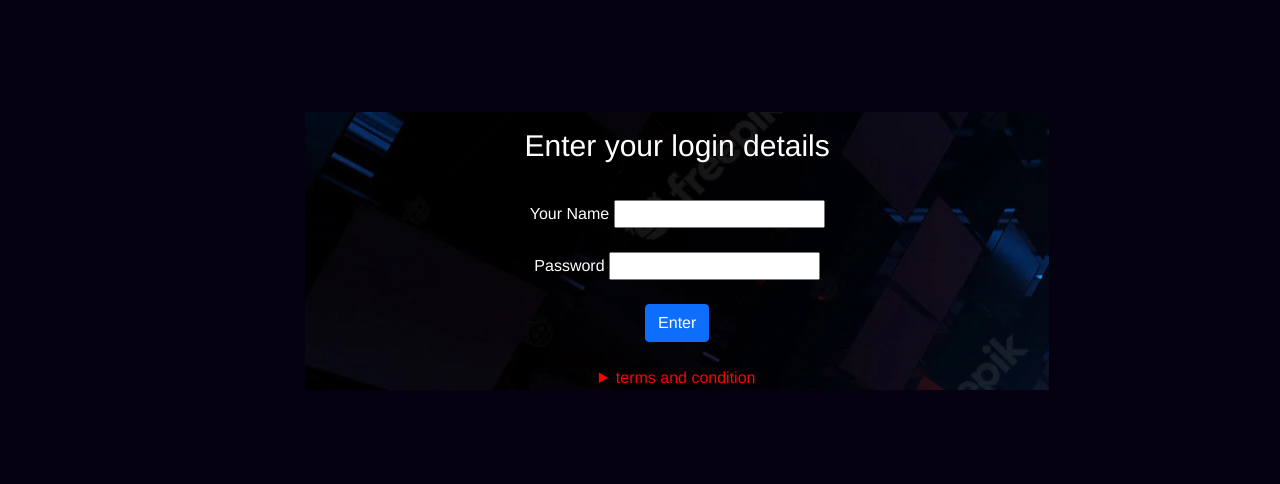
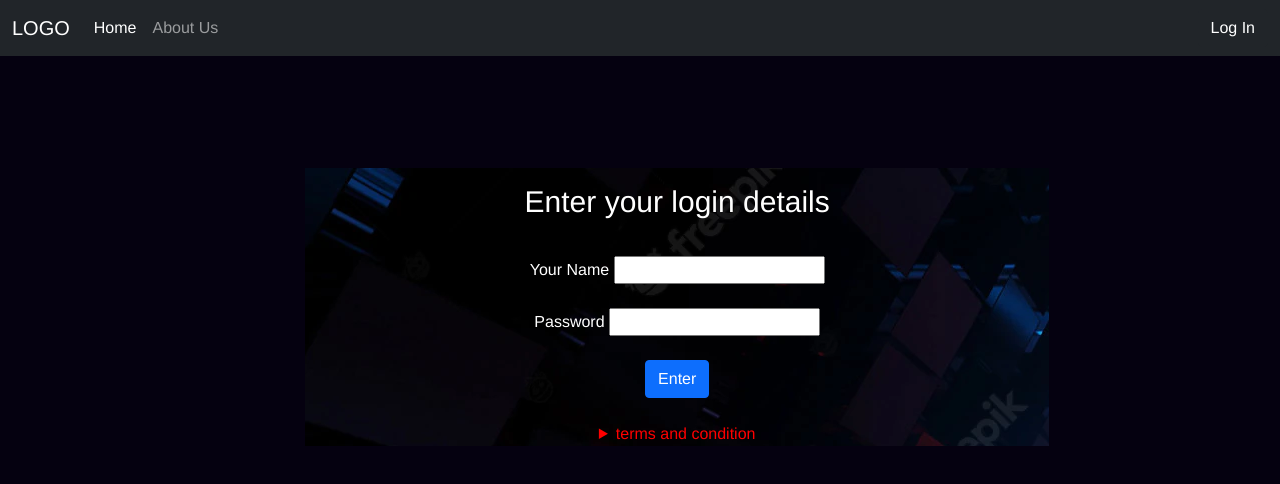
Before and after one commit to Akanimomichael/html-css_exercise, a plain HTML site: page login.html in a window 1280 px wide. Drawn offline with nearby package versions, Linux system fonts and the light colour scheme.

Commit message:
linking the pages to nav bar
always try to link the pages created

Co-Authored-By: aniekeme112 <84599947+aniekeme112@users.noreply.github.com>

```diff
--- a/login.html
+++ b/login.html
@@ -8,6 +8,7 @@
 
     <!-- css file -->
     <link rel="stylesheet" href="assets/css/login.css">
+    <link rel="stylesheet" href="assets/css/stye.css">
 
     <!-- complete bootstrap file -->
     <link
@@ -33,6 +34,27 @@
     ></script>
   </head>
   <body style="background-color: rgb(5, 1, 16);">
+    <div>
+      <nav class="navbar navbar-expand-lg sticky-top navbar navbar-dark bg-dark">
+        <div class="container-fluid">
+          <button class="navbar-toggler" type="button" data-bs-toggle="collapse" data-bs-target="#navbarTogglerDemo03" aria-controls="navbarTogglerDemo03" aria-expanded="false" aria-label="Toggle navigation">
+            <span class="navbar-toggler-icon"></span>
+          </button>
+          <a class="navbar-brand" href="index.html">LOGO</a>
+          <div class="collapse navbar-collapse" id="navbarTogglerDemo03">
+            <ul class="navbar-nav me-auto mb-2 mb-lg-0 mr-auto">
+              <li class="nav-item">
+                <a class="nav-link active" aria-current="page" href="index.html">Home</a>
+              </li>
+              <li class="nav-item">
+                <a class="nav-link" href="#">About Us</a>
+              </li>
+            </ul>
+            <a href="login.html"><button type="button" class="btn btn-dark border-btn">Log In</button></a>
+          </div>
+        </div>
+      </nav>
+    </div>
     <section >
       <div class="container mt-5" id="bg-img">
         <div class="row g-3 col-lg-12, col-md-8 col-sm-6" id="inner-box">
```
Also changed, not shown: index.html (+4 -4 lines).
